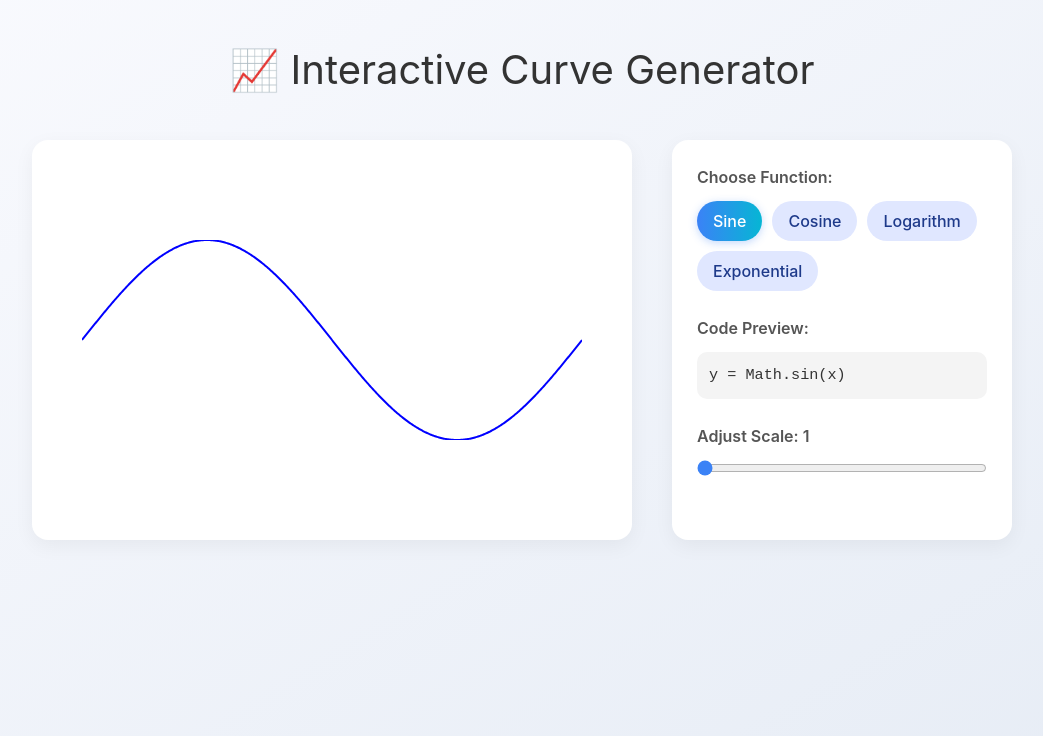
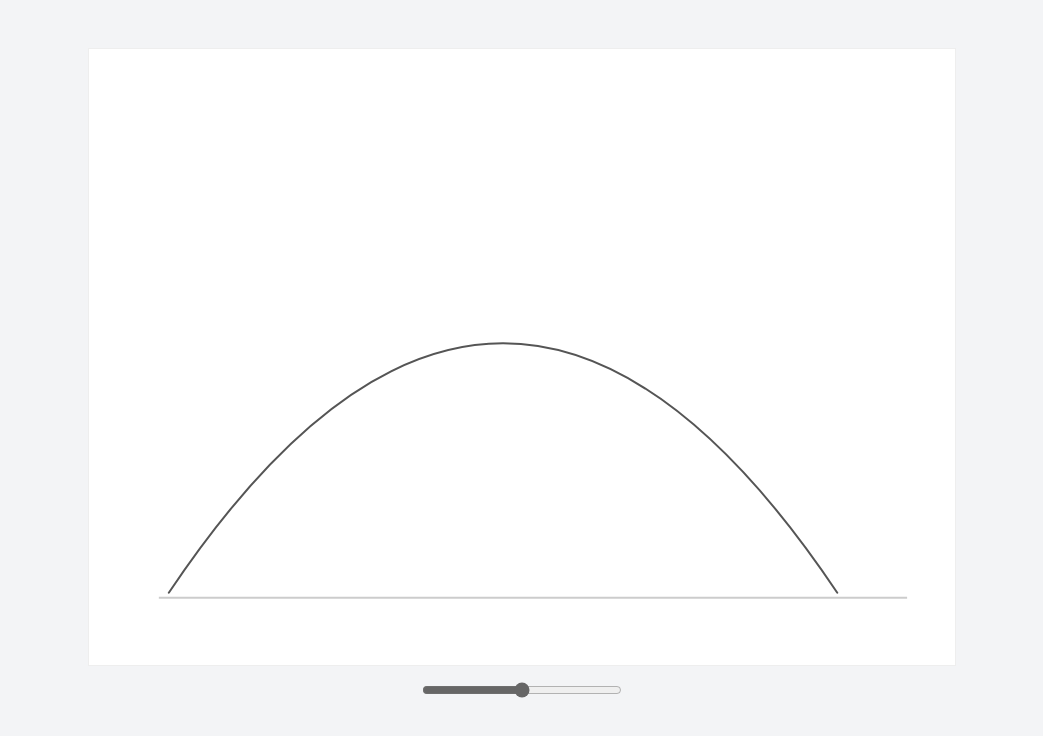
Before and after one commit to nikitachhattanicodeBlock/frontend_challenge, a Vue app: page / in a window 1280 px wide. Shown: the top 736 px of the page, without its empty margins (118-1161 px from the left). Built offline with nearby package versions, Linux system fonts and the light colour scheme.

Commit message:
Feat : curve generator

```diff
--- a/src/App.vue
+++ b/src/App.vue
@@ -1,175 +1,23 @@
 <template>
-  <div class="app-container">
-    <h1 class="app-title">📈 Interactive Curve Generator</h1>
-
-    <div class="layout">
-      <!-- Graph Section -->
-      <div class="graph-panel">
-        <CurveGraph :functionName="functionName" :scale="scale" />
-      </div>
-
-      <!-- Control Section -->
-      <div class="controls-panel">
-        <!-- Function Selector -->
-        <section class="panel-section">
-          <label class="section-label">Choose Function:</label>
-          <div class="chip-container">
-
-            <button
-              v-for="option in options"
-              :key="option.value"
-              :class="['chip', { active: functionName === option.value }]"
-              @click="functionName = option.value"
-              :data-testid="`chip-${option.value}`"
-            >
-              {{ option.label }}
-            </button>
-          </div>
-        </section>
-
-        <!-- Code Preview -->
-        <section class="panel-section">
-          <label class="section-label">Code Preview:</label>
-          <pre class="code-preview">{{ generatedCode }}</pre>
-        </section>
-
-        <!-- Scale Control -->
-        <section class="panel-section">
-          <label class="section-label">Adjust Scale: {{ scale }}</label>
-          <input type="range" min="1" max="10" v-model="scale" class="slider" />
-        </section>
-      </div>
+  <div class="min-h-screen bg-gray-100 p-8">
+    <div>
+      <CurveGraph
+        title="Performance Score"
+        description="This is a description for this component. It is optional."
+        :value="45"
+        :min-value="50"
+      />
     </div>
   </div>
 </template>
 
-<script setup lang="ts">
-import { ref, computed } from 'vue'
-import CurveGraph from './components/CurveGraph.vue'
-
-// Step 1: Define the allowed function values with 'as const'
-const options = [
-  { value: 'sin', label: 'Sine' },
-  { value: 'cos', label: 'Cosine' },
-  { value: 'log', label: 'Logarithm' },
-  { value: 'exp', label: 'Exponential' }
-] as const
-
-// Step 2: Infer the union type from the array
-type FunctionName = typeof options[number]['value']
-
-// Step 3: Use the inferred type in refs
-const functionName = ref<FunctionName>('sin')
-const scale = ref(1)
-
-const generatedCode = computed(() => {
-  switch (functionName.value) {
-    case 'sin':
-      return 'y = Math.sin(x)'
-    case 'cos':
-      return 'y = Math.cos(x)'
-    case 'log':
-      return 'y = Math.log(x)'
-    case 'exp':
-      return 'y = Math.exp(x)'
-  }
-})
+<script setup>
+import CurveGraph from "./components/CurveGenerator.vue";
 </script>
 
-<style scoped>
-.app-container {
-  padding: 40px;
-  background: linear-gradient(to bottom right, #f9fafe, #e6ecf5);
-  min-height: 100vh;
-  font-family: 'Inter', sans-serif;
-}
-
-.app-title {
-  font-size: 2.5rem;
-  text-align: center;
-  color: #333;
-  margin-bottom: 40px;
-}
-
-.layout {
-  display: flex;
-  flex-wrap: wrap;
-  gap: 40px;
-  justify-content: center;
-}
-
-.graph-panel {
-  width: 600px;
-  height: 400px;
-  background: white;
-  border-radius: 16px;
-  box-shadow: 0 6px 20px rgba(0, 0, 0, 0.05);
-  padding: 20px;
-  display: flex;
-  align-items: center;
-  justify-content: center;
-}
-
-.controls-panel {
-  width: 340px;
-  background: white;
-  border-radius: 16px;
-  box-shadow: 0 6px 20px rgba(0, 0, 0, 0.05);
-  padding: 25px;
-  display: flex;
-  flex-direction: column;
-  gap: 25px;
-}
-
-.panel-section {
-  display: flex;
-  flex-direction: column;
-  gap: 12px;
-}
-
-.section-label {
-  font-weight: 600;
-  color: #555;
-}
-
-.chip-container {
-  display: flex;
-  gap: 10px;
-  flex-wrap: wrap;
-}
-
-.chip {
-  padding: 8px 16px;
-  border-radius: 999px;
-  border: none;
-  background: #e0e7ff;
-  color: #1e3a8a;
-  font-weight: 500;
-  cursor: pointer;
-  transition: all 0.2s ease;
-}
-
-.chip:hover {
-  background: #c7d2fe;
-}
-
-.chip.active {
-  background: linear-gradient(to right, #3b82f6, #06b6d4);
-  color: white;
-  box-shadow: 0 2px 8px rgba(59, 130, 246, 0.3);
-}
-
-.code-preview {
-  background: #f4f4f4;
-  padding: 12px;
-  border-radius: 10px;
-  font-family: monospace;
-  font-size: 0.95rem;
-  color: #333;
-}
-
-.slider {
-  width: 100%;
-  accent-color: #3b82f6;
+<style>
+body {
+  margin: 0;
+  font-family: system-ui, sans-serif;
 }
 </style>
--- /dev/null
+++ b/src/components/CurveGenerator.vue
@@ -0,0 +1,88 @@
+<template>
+    <div class="curve-container">
+      <svg viewBox="0 0 868 617" class="curve-svg">
+        <rect width="100%" height="100%" fill="#fff" />
+        <line x1="70" y1="550" x2="820" y2="550" stroke="#ccc" stroke-width="2" />
+        <path
+          :d="curvePath"
+          fill="none"
+          stroke="#555"
+          stroke-width="2"
+          stroke-linecap="round"
+        />
+      </svg>
+
+      <div class="slider-wrapper">
+        <input
+          type="range"
+          min="0"
+          max="100"
+          v-model="internalSpread"
+          :class="{ 'danger': internalSpread < 30 }"
+          data-testid="spread-slider"
+        />
+      </div>
+    </div>
+  </template>
+
+  <script setup lang="ts">
+import { computed, defineProps, defineEmits } from 'vue'
+
+const props = defineProps({
+  spread: {
+    type: Number,
+    default: 50,
+  }
+})
+
+const emit = defineEmits(['update:spread'])
+
+// Ensure emitted value is a number
+const internalSpread = computed({
+  get: () => props.spread,
+  set: (val) => emit('update:spread', Number(val))
+})
+
+const startX = 80
+const endX = 750
+const startY = 545
+const height = 500
+
+const curvePath = computed(() => {
+  const controlX = startX + ((endX - startX) * (internalSpread.value / 100))
+  const controlY = startY - height
+  return `M ${startX} ${startY} Q ${controlX} ${controlY} ${endX} ${startY}`
+})
+</script>
+
+
+  <style scoped>
+  .curve-container {
+    max-width: 900px;
+    margin: auto;
+    padding: 16px;
+    font-family: sans-serif;
+  }
+
+  .curve-svg {
+    width: 100%;
+    height: auto;
+    border: 1px solid #eee;
+    background: #fff;
+  }
+
+  .slider-wrapper {
+    margin-top: 1rem;
+    display: flex;
+    justify-content: center;
+  }
+
+  input[type="range"] {
+    width: 200px;
+    accent-color: #666;
+  }
+
+  input[type="range"].danger {
+    accent-color: red;
+  }
+  </style>
```
Also changed, not shown: 1 other file (tests, documents, lock files or other folders).
